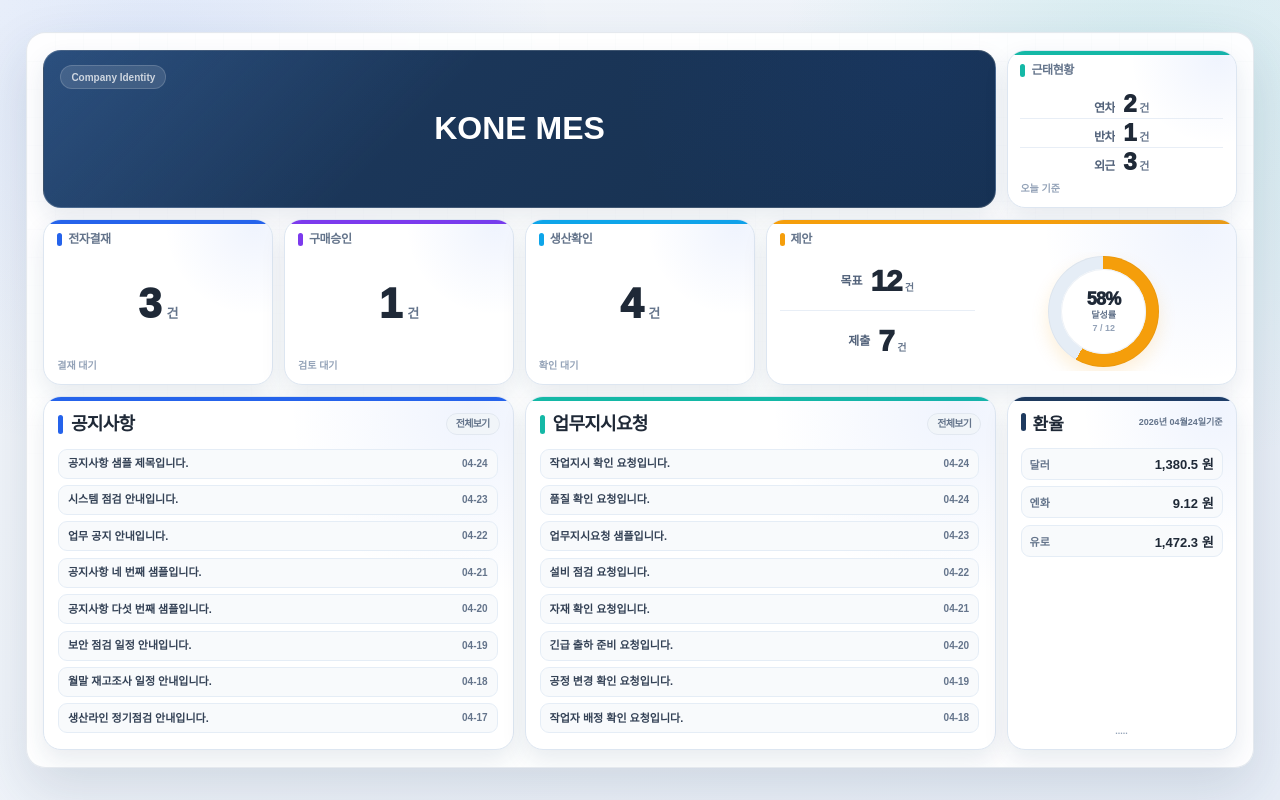
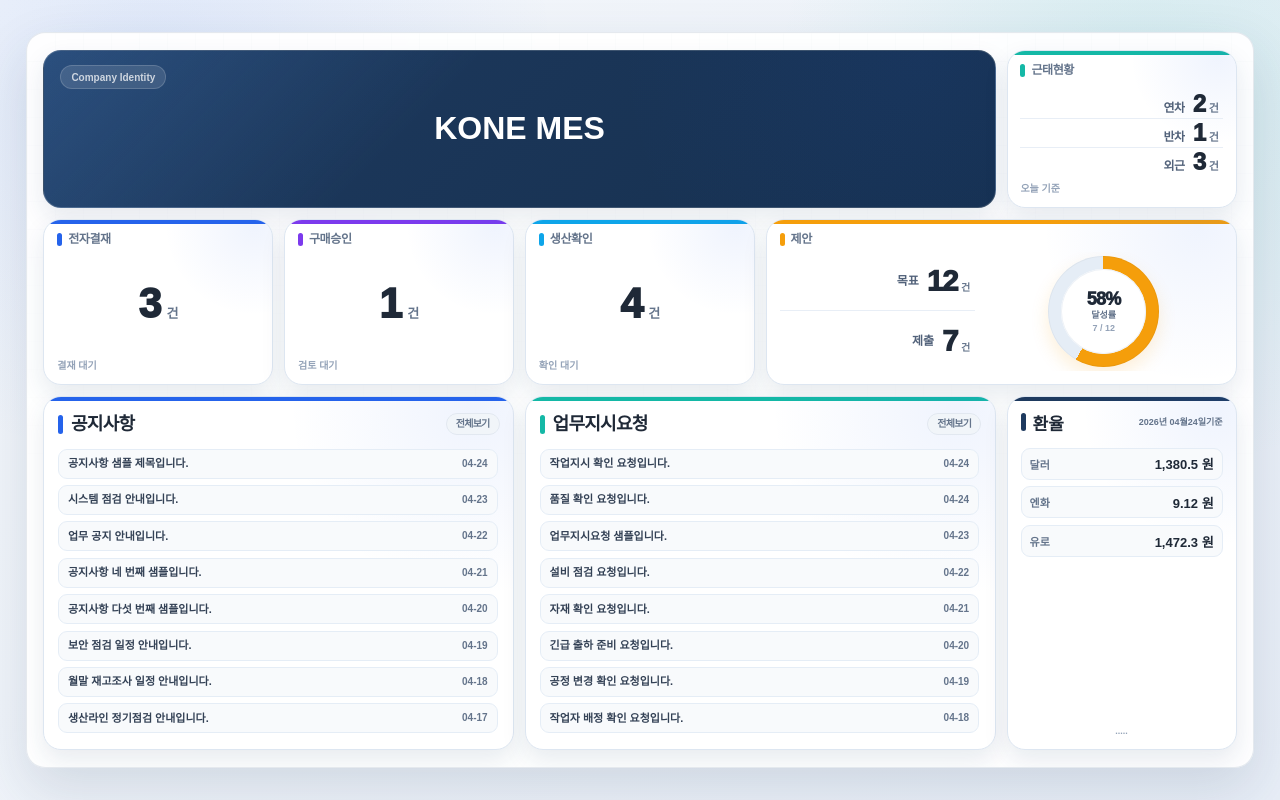
Before and after one commit to GNh0/MES_Dashboard_1, a plain HTML site: page index.html in a window 1280 px wide. Drawn offline with Linux system fonts and the light colour scheme.

Commit message:
Right align compact metric groups

```diff
--- a/css/flat-metric.css
+++ b/css/flat-metric.css
@@ -12,7 +12,7 @@
     background: transparent;
     border-bottom: 1px solid #e8eef6;
     grid-template-columns: auto auto;
-    justify-content: center;
+    justify-content: end;
     column-gap: clamp(8px, 0.95vmin, 14px);
 }
 
@@ -54,7 +54,7 @@
     background: transparent;
     border-bottom: 1px solid #e8eef6;
     grid-template-columns: auto auto;
-    justify-content: center;
+    justify-content: end;
     column-gap: clamp(8px, 0.95vmin, 14px);
 }
 
```
